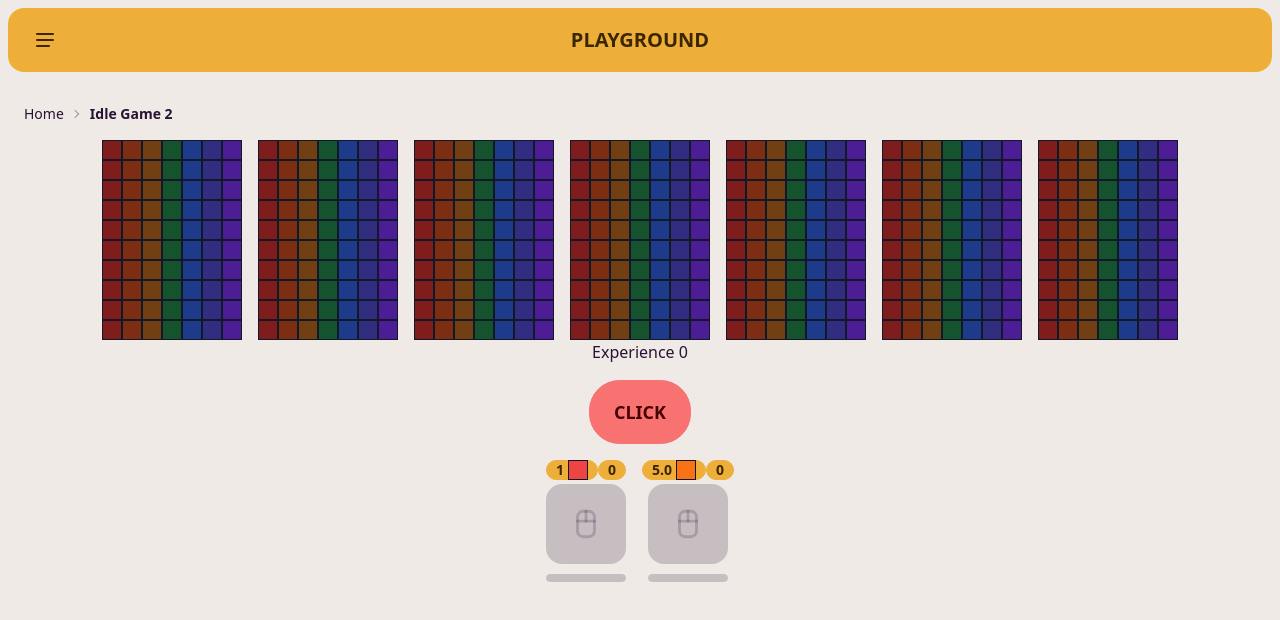
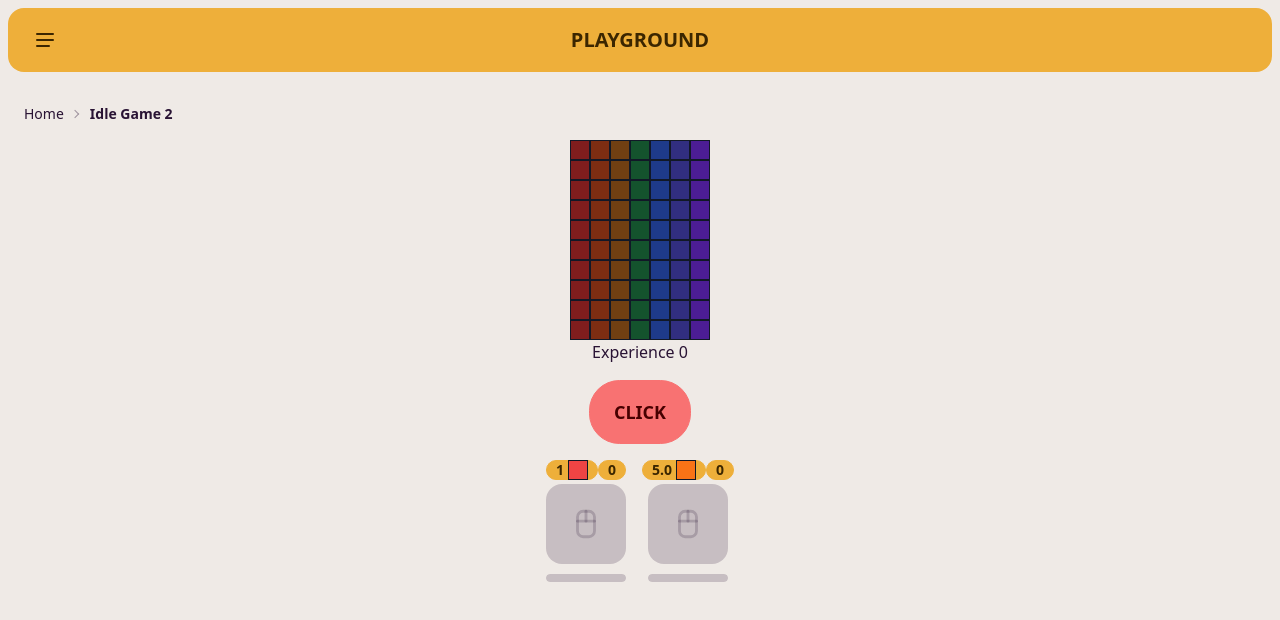
Before and after one commit to cakegod/svelte-kit-playground, a SvelteKit app: page /idle-game-2 in a window 1280 px wide. Shown: the top 620 px of the page. Built offline with nearby package versions, Linux system fonts and the light colour scheme.

Commit message:
fix: currency update framerate

```diff
--- a/src/routes/idle-game-2/+page.svelte
+++ b/src/routes/idle-game-2/+page.svelte
@@ -2,7 +2,6 @@
 	import Upgrades from './Upgrades.svelte';
 	import Cells from './Cells.svelte';
 	import { currency, experience, rawCurrency } from './store';
-	import { CURRENCY_COLORS } from './data';
 	import { onMount } from 'svelte';
 
 	let game;
@@ -20,8 +19,9 @@
 					const deltaTime = currentTime - lastTime;
 					totalTime += deltaTime;
 					lastTime = currentTime;
-					updateGame(deltaTime, totalTime);
-					setTimeout(() => requestAnimationFrame(gameLoop), 1000 / 30);
+					// updateGame(deltaTime, totalTime);
+					currency.updateCurrency(Math.round($rawCurrency))
+					setTimeout(gameLoop, 1000 / 30)
 				});
 			}
 
@@ -41,16 +41,10 @@
 		game.gameLoop();
 	});
 
-	// Update when rawCurrency changes
-	$: currency.updateCurrency(Math.round($rawCurrency));
 	$: console.log($rawCurrency);
 </script>
 
-<div class="flex gap-4">
-	{#each CURRENCY_COLORS as { color, filled, empty }}
-		<Cells filledColor={filled} emptyColor={empty} {color} />
-	{/each}
-</div>
+<Cells />
 
 <p>Experience {$experience.cursor}</p>
 
```
